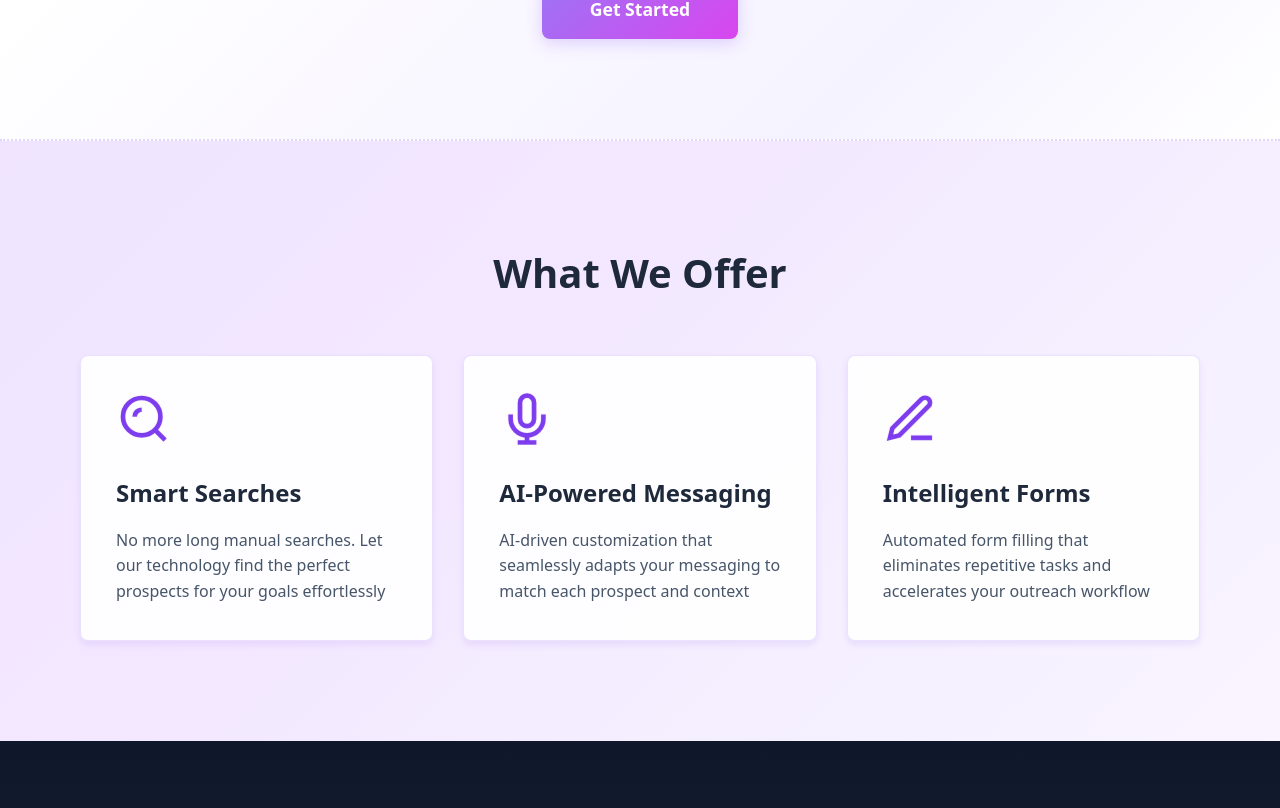
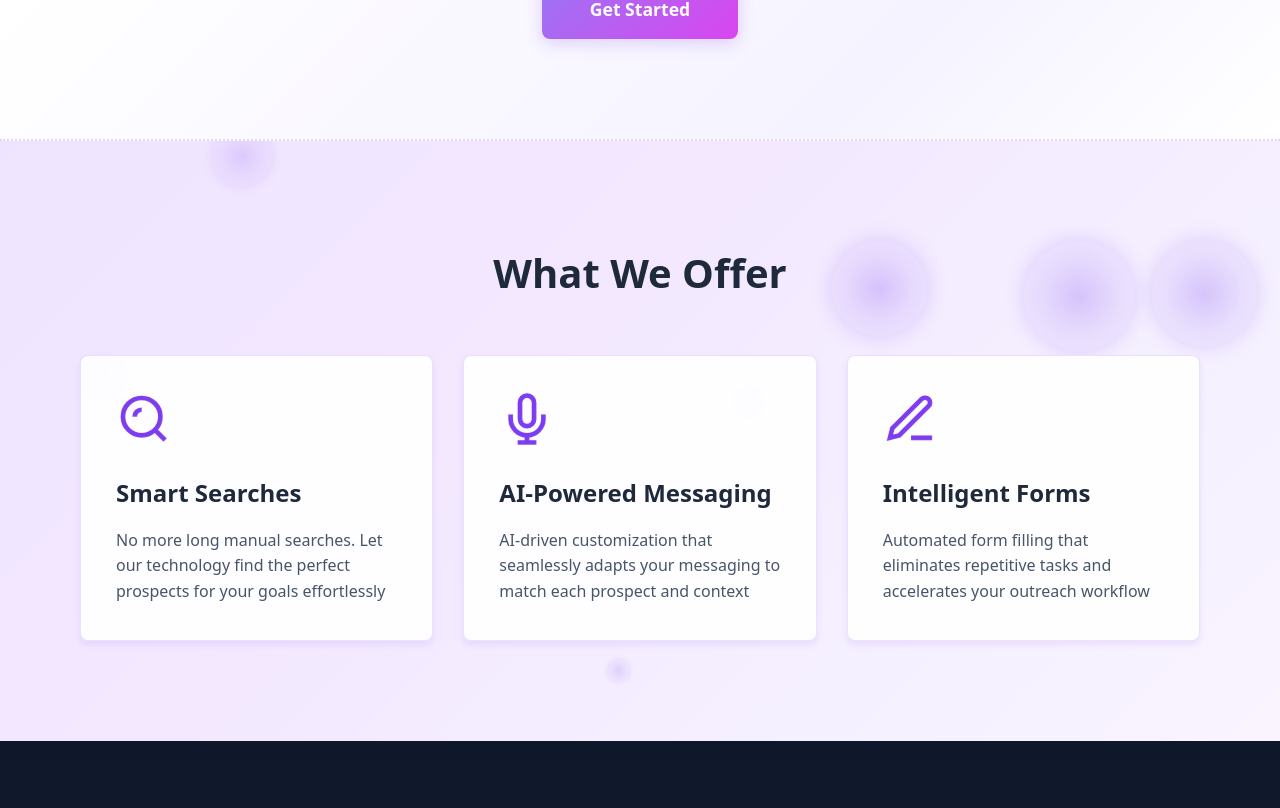
Before and after one commit to shukyba/pelegoal.site, a Next.js app: page / in a window 1280 px wide. Shown: the part 552-1360 px from the top of the page. Built offline with nearby package versions, Linux system fonts and the light colour scheme.

Commit message:
Add floating bubble animations to features section. Introduce keyframes for bubble-float animation and apply styles for multiple bubble elements to enhance visual dynamics and interactivity.

```diff
--- a/src/app/globals.css
+++ b/src/app/globals.css
@@ -132,6 +132,126 @@ body {
   );
   background-size: 400% 400%;
   animation: features-gradient-move 20s ease infinite;
+  position: relative;
+  overflow: hidden;
+}
+
+/* Bubble Animation */
+@keyframes bubble-float {
+  0% {
+    transform: translateY(100vh) scale(0);
+    opacity: 0;
+  }
+  10% {
+    opacity: 0.7;
+  }
+  90% {
+    opacity: 0.7;
+  }
+  100% {
+    transform: translateY(-100vh) scale(1);
+    opacity: 0;
+  }
+}
+
+.features-animated-gradient::before,
+.features-animated-gradient::after {
+  content: '';
+  position: absolute;
+  border-radius: 50%;
+  background: radial-gradient(circle, rgba(156, 116, 244, 0.35) 0%, rgba(156, 116, 244, 0.15) 50%, rgba(156, 116, 244, 0.05) 100%);
+  animation: bubble-float linear infinite;
+  box-shadow: 0 0 20px rgba(156, 116, 244, 0.3);
+}
+
+.features-animated-gradient::before {
+  width: 100px;
+  height: 100px;
+  left: 15%;
+  animation-duration: 10s;
+  animation-delay: 0s;
+}
+
+.features-animated-gradient::after {
+  width: 140px;
+  height: 140px;
+  left: 75%;
+  animation-duration: 12s;
+  animation-delay: 3s;
+}
+
+/* Additional bubbles */
+.bubble {
+  position: absolute;
+  border-radius: 50%;
+  background: radial-gradient(circle, rgba(156, 116, 244, 0.35) 0%, rgba(156, 116, 244, 0.15) 50%, rgba(156, 116, 244, 0.05) 100%);
+  animation: bubble-float linear infinite;
+  pointer-events: none;
+  box-shadow: 0 0 20px rgba(156, 116, 244, 0.3);
+}
+
+.bubble:nth-child(1) {
+  width: 80px;
+  height: 80px;
+  left: 5%;
+  animation-duration: 11s;
+  animation-delay: 1s;
+}
+
+.bubble:nth-child(2) {
+  width: 120px;
+  height: 120px;
+  left: 35%;
+  animation-duration: 13s;
+  animation-delay: 4s;
+}
+
+.bubble:nth-child(3) {
+  width: 90px;
+  height: 90px;
+  left: 55%;
+  animation-duration: 9s;
+  animation-delay: 2s;
+}
+
+.bubble:nth-child(4) {
+  width: 110px;
+  height: 110px;
+  left: 80%;
+  animation-duration: 14s;
+  animation-delay: 6s;
+}
+
+.bubble:nth-child(5) {
+  width: 70px;
+  height: 70px;
+  left: 25%;
+  animation-duration: 10s;
+  animation-delay: 5s;
+}
+
+.bubble:nth-child(6) {
+  width: 95px;
+  height: 95px;
+  left: 65%;
+  animation-duration: 12s;
+  animation-delay: 7s;
+}
+
+.bubble:nth-child(7) {
+  width: 85px;
+  height: 85px;
+  left: 45%;
+  animation-duration: 11s;
+  animation-delay: 3s;
+}
+
+.bubble:nth-child(8) {
+  width: 105px;
+  height: 105px;
+  left: 90%;
+  animation-duration: 13s;
+  animation-delay: 8s;
 }
 
 /* Footer Gradient Animation */
--- a/src/app/page.tsx
+++ b/src/app/page.tsx
@@ -187,6 +187,16 @@ export default function Home() {
       <section id="about" className="features-animated-gradient" style={{
         padding: 'clamp(60px, 12vw, 100px) 0'
       }}>
+        {/* Floating Bubbles */}
+        <div className="bubble"></div>
+        <div className="bubble"></div>
+        <div className="bubble"></div>
+        <div className="bubble"></div>
+        <div className="bubble"></div>
+        <div className="bubble"></div>
+        <div className="bubble"></div>
+        <div className="bubble"></div>
+
         <div className="container">
           <h2 style={{
             fontSize: 'clamp(1.75rem, 5vw, 2.5rem)',
```
